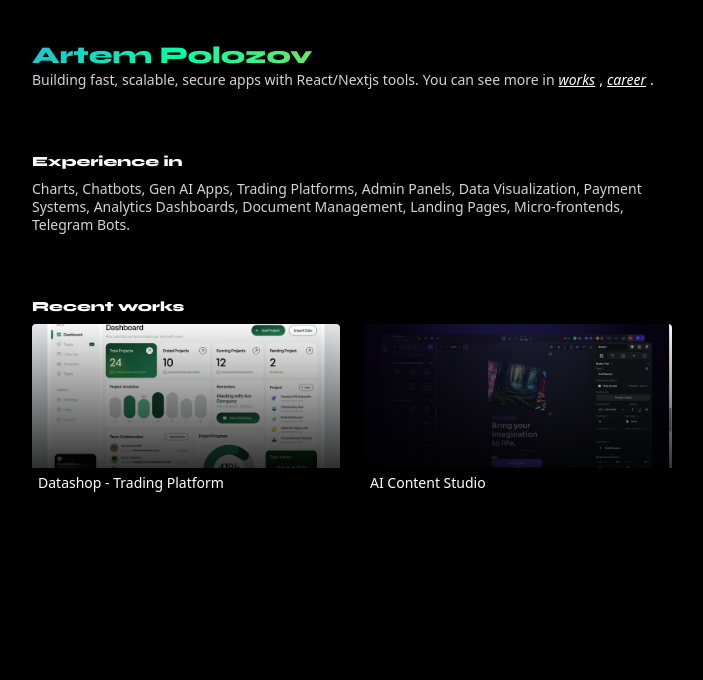
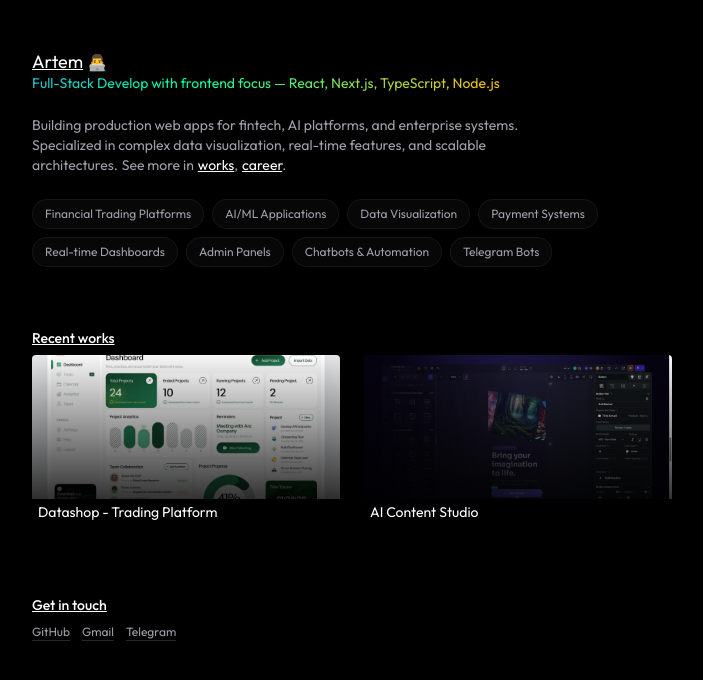
Before and after one commit to hpnssflw/ap, a Next.js app: page / in a window 1280 px wide. Shown: the top 680 px of the page, without its empty margins (288-991 px from the left). Built offline with nearby package versions, Linux system fonts and the light colour scheme.

Commit message:
final design

```diff
--- a/app/components/Navigation.tsx
+++ b/app/components/Navigation.tsx
@@ -3,17 +3,17 @@ import Link from "next/link";
 export default function Navigation() {
   return (
     <nav className=" flex items-center justify-center w-fit gap-1 ">
-      <p className="text-zinc-300">You can see more in </p>
+      <p className="text-zinc-400">You can see more in </p>
       <Link
         href="/#projects"
-        className="transition-colors hover:text-zinc-300 italic font-medium underline"
+        className="transition-colors hover:text-zinc-300 font-medium underline"
       >
         works
       </Link>
       <p>,</p>
       <Link
         href="/career"
-        className="transition-colors hover:text-zinc-300 italic font-medium underline"
+        className="transition-colors hover:text-zinc-300 font-medium underline"
       >
         career
       </Link>
--- a/app/components/SocialLink.tsx
+++ b/app/components/SocialLink.tsx
@@ -14,7 +14,7 @@ export default function SocialLink({
       href={href}
       target={external ? "_blank" : undefined}
       rel={external ? "noopener noreferrer" : undefined}
-      className="inline-flex items-center text-[12px] text-zinc-300 hover:text-white transition-colors underline underline-offset-4 decoration-zinc-800 hover:decoration-zinc-500"
+      className="inline-flex items-center text-[12px] text-zinc-400 hover:text-white transition-colors underline underline-offset-4 decoration-zinc-800 hover:decoration-zinc-500"
     >
       {children}
     </a>
--- a/app/globals.css
+++ b/app/globals.css
@@ -9,7 +9,6 @@
   --color-background: var(--background);
   --color-foreground: var(--foreground);
   --font-sans: var(--font-outfit);
-  --font-display: var(--font-syne);
 }
 
 body {
@@ -17,25 +16,18 @@ body {
   color: var(--typography-default);
   font-size: 14px;
   font-weight: 400;
-  line-height: 1.3;
-  font-family: var(--font-sans);
+  line-height: 1.1;
 }
 
 h1 {
-  font-size: 32px;
-  font-weight: 400;
-  font-family: var(--font-syne);
+  font-size: 18px;
+  text-decoration: underline;
 }
 
 h2 {
   font-size: 14px;
-  font-family: var(--font-syne);
-  font-weight: 800;
-}
-
-h3 {
-  font-size: 18px;
-  font-family: var(--font-syne);
+  font-weight: 500;
+  text-decoration: underline;
 }
 
 .tech-gradient {
--- a/app/layout.tsx
+++ b/app/layout.tsx
@@ -1,15 +1,12 @@
 import type { Metadata } from "next";
-import { Outfit, Syne } from "next/font/google";
+import { Outfit } from "next/font/google";
 import "./globals.css";
 
 const outfit = Outfit({
   subsets: ["latin"],
+  weight: ["100", "200", "300", "400", "500", "600", "700", "800", "900"],
   variable: "--font-outfit",
-});
-
-const syne = Syne({
-  subsets: ["latin"],
-  variable: "--font-syne",
+  display: "swap",
 });
 
 export const metadata: Metadata = {
@@ -24,9 +21,7 @@ export default function RootLayout({
 }>) {
   return (
     <html lang="en" className="dark">
-      <body
-        className={`${outfit.variable} ${syne.variable} font-sans antialiased bg-black text-white`}
-      >
+      <body className={`${outfit.className} antialiased bg-black text-white`}>
         {children}
       </body>
     </html>
--- a/app/page.tsx
+++ b/app/page.tsx
@@ -1,4 +1,4 @@
-import Navigation from "./components/Navigation";
+import Link from "next/link";
 import SocialLink from "./components/SocialLink";
 import WorkCard from "./components/WorkCard";
 export default function Home() {
@@ -35,30 +35,65 @@ export default function Home() {
         <header className="w-full"></header>
 
         <main className="flex flex-col gap-16 relative">
-          <div className="flex flex-col ">
-            <span className="tech-gradient font-extrabold font-display text-[24px] mt-5">
-              Artem Polozov
-            </span>
-            <div className="flex flex-col md:flex-row gap-1">
-              <p className="text-zinc-300">
-                Building fast, scalable, secure apps with React/Nextjs tools.
+          {/* Hero Section */}
+          <section className="flex flex-col gap-6 mt-8">
+            <div className="flex flex-col gap-1">
+              <div className="flex gap-1 items-end">
+                <h1>Artem </h1>
+                <p className="text-[16px]">👨‍💻</p>
+              </div>
+              <p className="tech-gradient">
+                Full-Stack Develop with frontend focus — React, Next.js,
+                TypeScript, Node.js
               </p>
+            </div>
 
-              <Navigation />
+            <div className="flex flex-row gap-4">
+              <p className="text-zinc-400 text-sm max-w-lg">
+                Building production web apps for fintech, AI platforms, and
+                enterprise systems. Specialized in complex data visualization,
+                real-time features, and scalable architectures.
+                <span className="mx-1">See more in</span>
+                <Link
+                  href="/#projects"
+                  className="underline text-white hover:text-zinc-300 transition-colors"
+                >
+                  works
+                </Link>
+                <span>,</span>
+                <Link
+                  href="/career"
+                  className="underline text-white hover:text-zinc-300 ml-1 transition-colors"
+                >
+                  career
+                </Link>
+                <span>.</span>
+              </p>
             </div>
-          </div>
 
-          <div className="flex flex-col">
-            <div className="flex flex-row gap-2 flex-wrap">
-              <h2 className="w-fit mr-1 text-white">Experience in</h2>
-              <span className="text-zinc-300">
-                Charts, Chatbots, Gen AI Apps, Trading Platforms, Admin Panels,
-                Data Visualization, Payment Systems, Analytics Dashboards,
-                Document Management, Landing Pages, Micro-frontends, Telegram
-                Bots.
-              </span>
+            {/* Domain Experience */}
+            <div className="flex flex-col gap-3">
+              <div className="flex flex-wrap gap-2">
+                {[
+                  "Financial Trading Platforms",
+                  "AI/ML Applications",
+                  "Data Visualization",
+                  "Payment Systems",
+                  "Real-time Dashboards",
+                  "Admin Panels",
+                  "Chatbots & Automation",
+                  "Telegram Bots",
+                ].map((domain) => (
+                  <span
+                    key={domain}
+                    className="px-3 py-1.5 bg-zinc-900/30 border border-zinc-800/50 rounded-full text-zinc-400 text-xs"
+                  >
+                    {domain}
+                  </span>
+                ))}
+              </div>
             </div>
-          </div>
+          </section>
 
           <section id="projects" className="flex flex-col gap-2">
             <h2 className="w-fit mr-1 text-white">Recent works</h2>
@@ -72,10 +107,10 @@ export default function Home() {
             </div>
           </section>
 
-          {/* <section id="contact">
+          <section id="contact" className="flex flex-col gap-3">
             <h2 className="w-fit mr-1 text-white">Get in touch</h2>
 
-            <div className="mt-2 flex flex-wrap gap-3">
+            <div className="flex flex-wrap gap-3">
               <SocialLink href="https://github.com/hpnssflw" external>
                 GitHub
               </SocialLink>
@@ -86,67 +121,7 @@ export default function Home() {
                 Telegram
               </SocialLink>
             </div>
-
-            <form
-              action="mailto:hypnosiflow@gmail.com"
-              method="POST"
-              encType="text/plain"
-              className="mt-5 space-y-3"
-            >
-              <div className="flex gap-1.5">
-                <div className="flex flex-col">
-                  <label htmlFor="name" className="sr-only">
-                    Your Name
-                  </label>
-                  <input
-                    id="name"
-                    name="name"
-                    type="text"
-                    placeholder="Your name"
-                    required
-                    className="w-full bg-transparent border-b border-zinc-800 px-0 py-1.5 text-sm text-white placeholder-zinc-600 focus:outline-none focus:border-zinc-400"
-                  />
-                </div>
-
-                <div className="flex flex-col">
-                  <label htmlFor="email" className="sr-only">
-                    Email
-                  </label>
-                  <input
-                    id="email"
-                    name="email"
-                    type="email"
-                    placeholder="you@example.com"
-                    required
-                    className="w-full bg-transparent border-b border-zinc-800 px-0 py-1.5 text-sm text-white placeholder-zinc-600 focus:outline-none focus:border-zinc-400"
-                  />
-                </div>
-              </div>
-
-              <div className="flex flex-col">
-                <label htmlFor="message" className="sr-only">
-                  Message
-                </label>
-                <textarea
-                  id="message"
-                  name="message"
-                  rows={4}
-                  placeholder="Short message..."
-                  required
-                  className="w-full bg-transparent border-b border-zinc-800 px-0 py-1.5 text-sm text-white placeholder-zinc-600 focus:outline-none focus:border-zinc-400"
-                />
-              </div>
-
-              <div className="flex items-center justify-end pt-1">
-                <button
-                  type="submit"
-                  className="text-sm text-white/90 hover:text-white underline underline-offset-4 decoration-zinc-700 hover:decoration-zinc-400 transition-colors"
-                >
-                  Send message
-                </button>
-              </div>
-            </form>
-          </section> */}
+          </section>
         </main>
       </div>
     </div>
```
